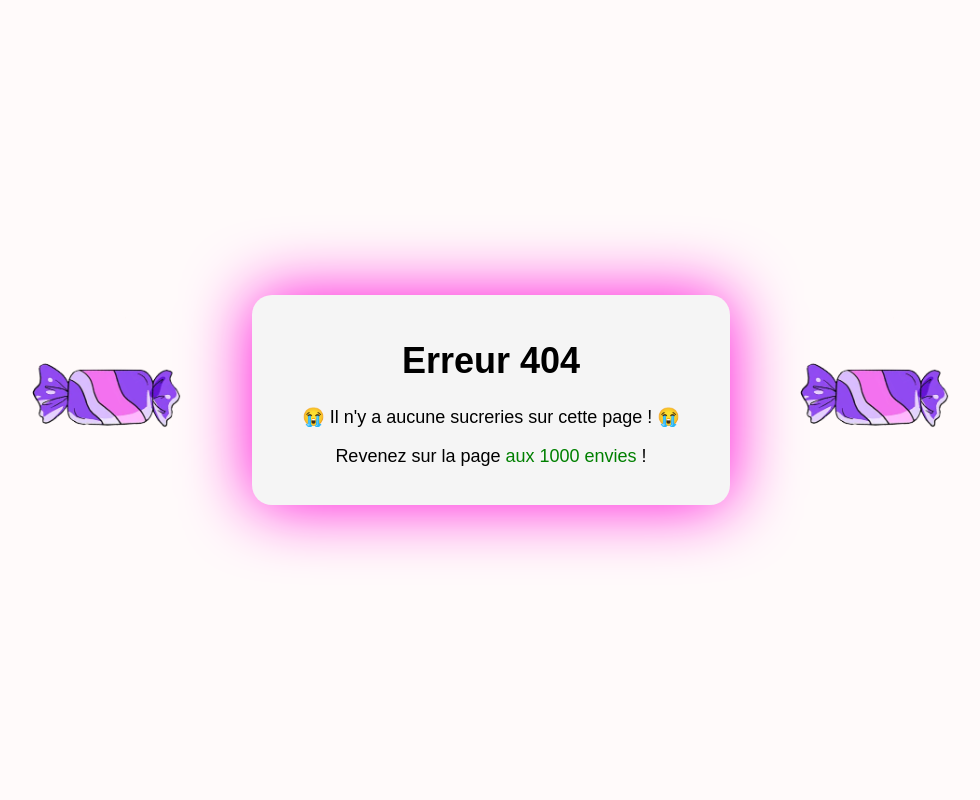
After one commit to clarisse-lebaut/boutique-en-ligne, a PHP site: page /pages/404.php in a window 1280 px wide. The commit adds this page. Shown: the whole page, without its empty margins (149-1129 px from the left). Run offline with PHP 8.4, Linux system fonts and the light colour scheme.

Commit message:
create a files to have a redirection to 404.php + front

```diff
--- /dev/null
+++ b/pages/404.php
@@ -0,0 +1,72 @@
+<!DOCTYPE html>
+<html lang="fr">
+
+<head>
+    <meta charset="UTF-8">
+    <title>Erreur 404 - Page non trouvée</title>
+    <style>
+        body {
+            font-family: Arial, sans-serif;
+            background-color: #fffafa;
+            text-align: center;
+            display: flex;
+            justify-content: center;
+            align-items: center;
+            gap: 70px;
+            height: 100vh;
+            margin: 0;
+        }
+
+        h1 {
+            font-size: 36px;
+        }
+
+        .error {
+            background-color: whitesmoke;
+            padding: 20px 50px 20px 50px;
+            border-radius: 20px;
+            box-shadow: 0 0 10px 1px #ffadd9;
+            animation: shadow-pulse 2s infinite alternate;
+        }
+
+        p {
+            font-size: 18px;
+        }
+
+        img {
+            width: 150px;
+        }
+
+        a {
+            text-decoration: none;
+            color: green;
+        }
+
+        a:hover {
+            color: red;
+        }
+
+
+        @keyframes shadow-pulse {
+            0% {
+                box-shadow: 0 0 20px rgba(255, 173, 217, 1);
+            }
+
+            100% {
+                box-shadow: 0 0 70px rgba(255, 0, 217, 100);
+            }
+        }
+    </style>
+</head>
+
+<body>
+    <img src="../../assets/images/btn/blue-candy.png" alt="">
+    <div class="error">
+        <h1>Erreur 404</h1>
+        <p>😭 Il n'y a aucune sucreries sur cette page ! 😭</p>
+        <p>Revenez sur la page<a href="../pages/home.php"> aux 1000 envies </a>!</p>
+    </div>
+    <img src="../../assets/images/btn/blue-candy.png" alt="">
+</body>
+
+</html>
--- a/pages/home.php
+++ b/pages/home.php
@@ -32,6 +32,7 @@ include "../assets/components/footer.php";
 </head>
 
 <a href="./create_account.php">Se créer un compte</a>
+<a href="./404.php">Test page 404</a>
 
 <?php
 // Appelle de classe pour la barre de recherche
```
Also changed, not shown: .htaccess (added).
